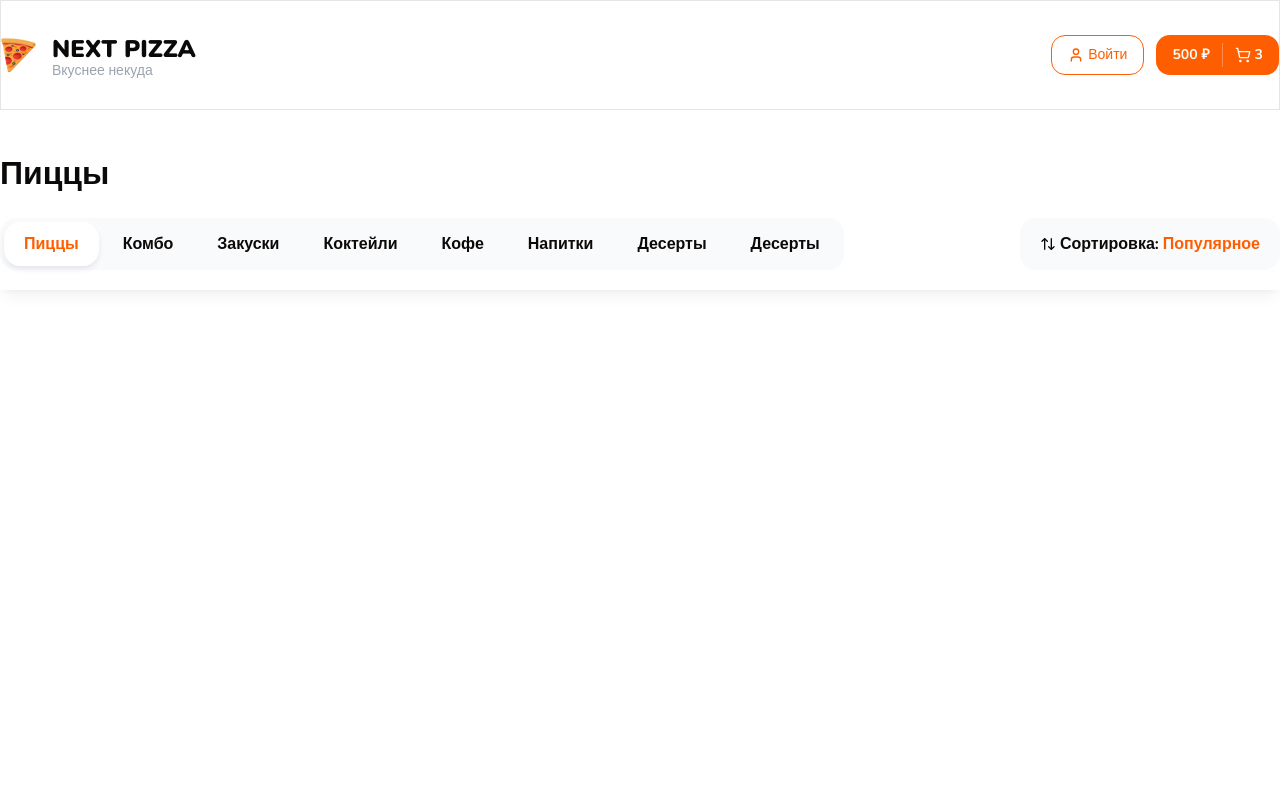
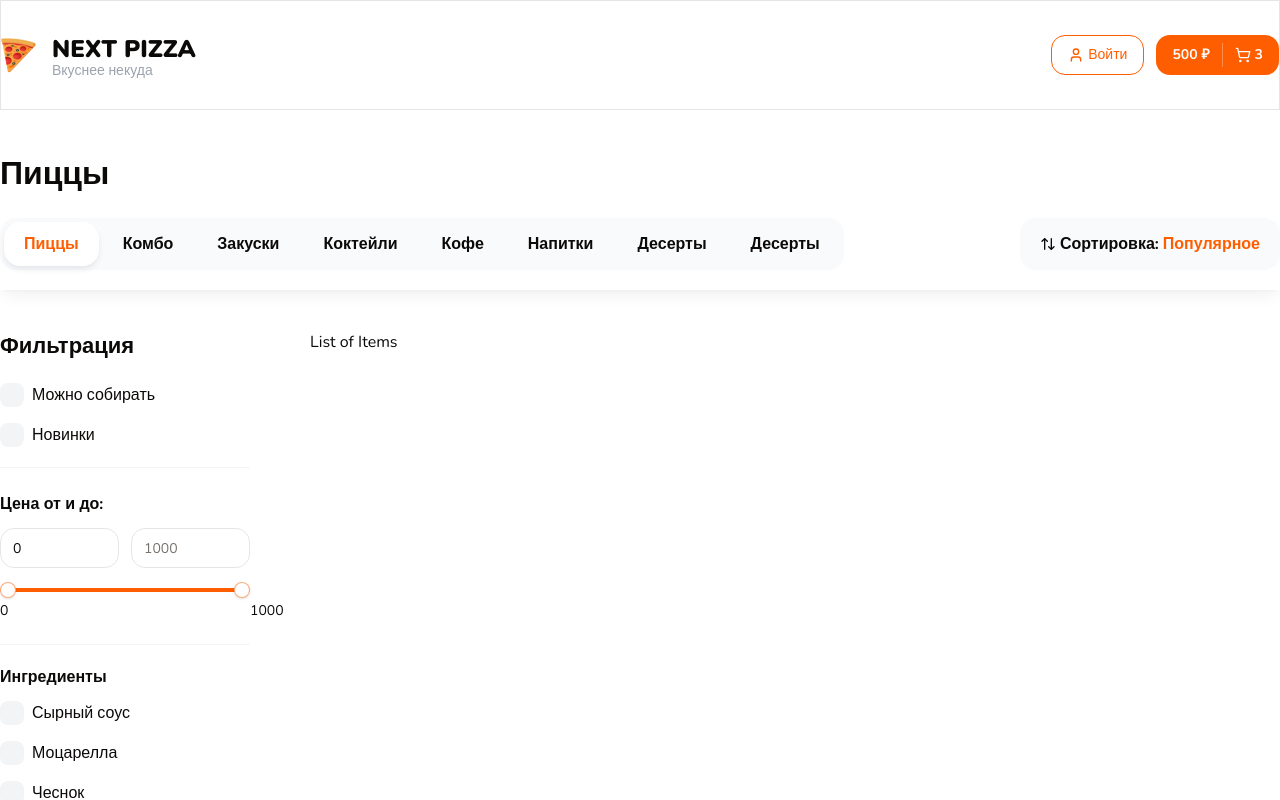
Before and after one commit to dfuqq/next_pizza, a Next.js app: page / in a window 1280 px wide. Shown: the top 800 px of the page. Built offline with nearby package versions, Linux system fonts and the light colour scheme.

Commit message:
Filtartion added

```diff
--- a/app/page.tsx
+++ b/app/page.tsx
@@ -1,5 +1,4 @@
-import Image from 'next/image';
-import { Container, Title, TopBar } from '@/components/shared';
+import { Container, Filters, Title, TopBar } from '@/components/shared';
 
 export default function Home() {
 	return (
@@ -11,7 +10,24 @@
 					className='font-extrabold'
 				/>
 			</Container>
+
 			<TopBar />
+
+			<Container className='mt-10 pb-14'>
+				<div className='flex gap-[60px]'>
+					{/* Filtration */}
+					<div className='w-[250px]'>
+						<Filters />
+					</div>
+
+					{/* List of Items */}
+					<div className='flex-1'>
+						<div className='flex flex-col gap-16'>
+							List of Items
+						</div>
+					</div>
+				</div>
+			</Container>
 		</>
 	);
 }
--- /dev/null
+++ b/components/shared/checkbox-group.tsx
@@ -0,0 +1,85 @@
+'use client';
+
+import React, { useState } from 'react';
+import { cn } from '@/lib/utils';
+import { FilterCheckbox, FilterCheckboxProps } from './filter-checkbox';
+import { Input } from '../ui';
+
+type Item = FilterCheckboxProps;
+
+interface Props {
+	title: string;
+	items: Item[];
+	defaultItems: Item[];
+	limit?: number;
+	searchInputPlaceholder?: string;
+	onChange?: (values: string[]) => void;
+	defaultValue?: string[];
+	className?: string;
+}
+
+export const CheckboxGroup: React.FC<Props> = ({
+	title,
+	items,
+	defaultItems,
+	limit = 5,
+	searchInputPlaceholder = 'Поиск',
+	className,
+	onChange,
+	defaultValue,
+}) => {
+	const [showAll, setShowAll] = useState(false);
+	const [searchValue, setSearchValue] = useState('');
+
+	const list = showAll
+		? items.filter((item) =>
+				item.text.toLowerCase().includes(searchValue.toLowerCase())
+		  )
+		: defaultItems.slice(0, limit);
+
+	const onChangeSearchInput = (e: React.ChangeEvent<HTMLInputElement>) => {
+		setSearchValue(e.target.value);
+	};
+
+	return (
+		<div className={cn('', className)}>
+			<p className='font-bold mb-3'>{title}</p>
+
+			{showAll && (
+				<div className='mb-5'>
+					<Input
+						placeholder={searchInputPlaceholder}
+						className='bg-gray-50 border-none'
+						onChange={onChangeSearchInput}
+					/>
+				</div>
+			)}
+
+			<div className='flex flex-col gap-4 max-h-96 pr-2 overflow-auto scrollbar'>
+				{list.map((item, index) => (
+					<FilterCheckbox
+						onCheckedChange={(ids) => console.log(ids)}
+						checked={false}
+						key={index}
+						value={item.value}
+						text={item.text}
+						endAdornment={item.endAdornment}
+					/>
+				))}
+			</div>
+
+			{items.length > limit && (
+				<div
+					className={
+						showAll ? 'border-t border-t-neutral-100 mt-4' : ''
+					}>
+					<button
+						onClick={() => setShowAll(!showAll)}
+						className='text-primary mt-3'>
+						{showAll ? '- Скрыть' : '+ Больше'}
+					</button>
+				</div>
+			)}
+		</div>
+	);
+};
--- /dev/null
+++ b/components/shared/filter-checkbox.tsx
@@ -0,0 +1,36 @@
+import React from 'react';
+import { Checkbox } from '../ui';
+
+export interface FilterCheckboxProps {
+	text: string;
+	value: string;
+	endAdornment?: React.ReactNode;
+	onCheckedChange?: (checked: boolean) => void;
+	checked?: boolean;
+}
+
+export const FilterCheckbox: React.FC<FilterCheckboxProps> = ({
+	text,
+	value,
+	endAdornment,
+	onCheckedChange,
+	checked,
+}) => {
+	return (
+		<div className='flex items-center space-x-2'>
+			<Checkbox
+				onCheckedChange={onCheckedChange}
+				checked={checked}
+				value={value}
+				className='rounded-[8px] w-6 h-6'
+				id={`checkbox-${String(value)}`}
+			/>
+			<label
+				htmlFor={`checkbox-${String(value)}`}
+				className='leading-none cursor-pointer flex-1'>
+				{text}
+			</label>
+			{endAdornment}
+		</div>
+	);
+};
--- /dev/null
+++ b/components/shared/filters.tsx
@@ -0,0 +1,142 @@
+import React from 'react';
+import { cn } from '@/lib/utils';
+import { CheckboxGroup, FilterCheckbox, Title } from '../shared';
+import { Input, RangeSlider } from '../ui';
+
+interface Props {
+	className?: string;
+}
+
+export const Filters: React.FC<Props> = ({ className }) => {
+	return (
+		<div className={cn('', className)}>
+			<Title
+				text='Фильтрация'
+				size='sm'
+				className='mb-5 font-bold'
+			/>
+
+			<div className='flex flex-col gap-4'>
+				<FilterCheckbox
+					text='Можно собирать'
+					value='CanCollect'
+				/>
+				<FilterCheckbox
+					text='Новинки'
+					value='New'
+				/>
+			</div>
+
+			<div className='mt-5 border-y border-y-neutral-100 py-6 pb-7'>
+				<p className='font-bold mb-3'>Цена от и до:</p>
+				<div className='flex gap-3 mb-5'>
+					{/* TODO: убрать стрелки с инпутов*/}
+					<Input
+						type='number'
+						placeholder='0'
+						min={0}
+						max={1000}
+						defaultValue={0}
+					/>
+					<Input
+						type='number'
+						placeholder='1000'
+						min={100}
+						max={1000}
+					/>
+				</div>
+
+				{/* TODO: Изменять фильтр со слайдером */}
+				<RangeSlider
+					min={0}
+					max={1000}
+					step={10}
+					value={[0, 1000]}
+					className='cursor-pointer'
+				/>
+			</div>
+
+			<CheckboxGroup
+				title='Ингредиенты'
+				className='mt-5'
+				limit={6}
+				defaultItems={[
+					{
+						text: 'Сырный соус',
+						value: '1',
+					},
+					{
+						text: 'Моцарелла',
+						value: '2',
+					},
+					{
+						text: 'Чеснок',
+						value: '3',
+					},
+					{
+						text: 'Солёные огурчики',
+						value: '4',
+					},
+					{
+						text: 'Красный лук',
+						value: '5',
+					},
+					{
+						text: 'Томаты',
+						value: '6',
+					},
+				]}
+				items={[
+					{
+						text: 'Сырный соус',
+						value: '1',
+					},
+					{
+						text: 'Моцарелла',
+						value: '2',
+					},
+					{
+						text: 'Чеснок',
+						value: '3',
+					},
+					{
+						text: 'Солёные огурчики',
+						value: '4',
+					},
+					{
+						text: 'Красный лук',
+						value: '5',
+					},
+					{
+						text: 'Томаты',
+						value: '6',
+					},
+					{
+						text: 'Сырный соус',
+						value: '1',
+					},
+					{
+						text: 'Моцарелла',
+						value: '2',
+					},
+					{
+						text: 'Чеснок',
+						value: '3',
+					},
+					{
+						text: 'Солёные огурчики',
+						value: '4',
+					},
+					{
+						text: 'Красный лук',
+						value: '5',
+					},
+					{
+						text: 'Томаты',
+						value: '6',
+					},
+				]}
+			/>
+		</div>
+	);
+};
--- a/components/shared/index.ts
+++ b/components/shared/index.ts
@@ -4,3 +4,6 @@
 export { Categories } from './categories';
 export { SortPopup } from './sort-popup';
 export { TopBar } from './top-bar';
+export { Filters } from './filters';
+export { FilterCheckbox } from './filter-checkbox';
+export { CheckboxGroup } from './checkbox-group';
--- a/components/ui/checkbox.tsx
+++ b/components/ui/checkbox.tsx
@@ -1,10 +1,10 @@
-"use client"
+'use client';
 
-import * as React from "react"
-import * as CheckboxPrimitive from "@radix-ui/react-checkbox"
-import { Check } from "lucide-react"
+import * as React from 'react';
+import * as CheckboxPrimitive from '@radix-ui/react-checkbox';
+import { Check } from 'lucide-react';
 
-import { cn } from "@/lib/utils"
+import { cn } from '@/lib/utils';
 
 const Checkbox = React.forwardRef<
 	React.ElementRef<typeof CheckboxPrimitive.Root>,
@@ -13,18 +13,19 @@
 	<CheckboxPrimitive.Root
 		ref={ref}
 		className={cn(
-      "peer h-4 w-4 shrink-0 rounded-sm border border-primary ring-offset-background focus-visible:outline-none focus-visible:ring-2 focus-visible:ring-ring focus-visible:ring-offset-2 disabled:cursor-not-allowed disabled:opacity-50 data-[state=checked]:bg-primary data-[state=checked]:text-primary-foreground",
+			'peer h-4 w-4 shrink-0 bg-gray-100 ring-offset-background focus-visible:outline-none focus-visible:ring-2 focus-visible:ring-ring focus-visible:ring-offset-2 disabled:cursor-not-allowed disabled:opacity-50 data-[state=checked]:bg-primary data-[state=checked]:text-primary-foreground',
 			className
 		)}
-    {...props}
-  >
+		{...props}>
 		<CheckboxPrimitive.Indicator
-      className={cn("flex items-center justify-center text-current")}
-    >
-      <Check className="h-4 w-4" />
+			className={cn('flex items-center justify-center text-current')}>
+			<Check
+				className='h-4 w-4'
+				strokeWidth={3}
+			/>
 		</CheckboxPrimitive.Indicator>
 	</CheckboxPrimitive.Root>
-))
-Checkbox.displayName = CheckboxPrimitive.Root.displayName
+));
+Checkbox.displayName = CheckboxPrimitive.Root.displayName;
 
-export { Checkbox }
+export { Checkbox };
--- a/components/ui/index.ts
+++ b/components/ui/index.ts
@@ -8,3 +8,4 @@
 export { Select } from './select';
 export { Skeleton } from './skeleton';
 export { Slider } from './slider';
+export { RangeSlider } from './range-slider';
--- /dev/null
+++ b/components/ui/range-slider.tsx
@@ -0,0 +1,87 @@
+'use client';
+
+import React from 'react';
+import * as SliderPrimitive from '@radix-ui/react-slider';
+
+import { cn } from '@/lib/utils';
+
+type SliderProps = {
+	className?: string;
+	min: number;
+	max: number;
+	step: number;
+	formatLabel?: (value: number) => string;
+	value?: number[] | readonly number[];
+	onValueChange?: (values: number[]) => void;
+};
+
+const RangeSlider = React.forwardRef(
+	(
+		{
+			className,
+			min,
+			max,
+			step,
+			formatLabel,
+			value,
+			onValueChange,
+			...props
+		}: SliderProps,
+		ref
+	) => {
+		const initialValue = Array.isArray(value) ? value : [min, max];
+		const [localValues, setLocalValues] = React.useState(initialValue);
+
+		React.useEffect(() => {
+			// Update localValues when the external value prop changes
+			setLocalValues(Array.isArray(value) ? value : [min, max]);
+		}, [min, max, value]);
+
+		const handleValueChange = (newValues: number[]) => {
+			setLocalValues(newValues);
+			if (onValueChange) {
+				onValueChange(newValues);
+			}
+		};
+
+		return (
+			<SliderPrimitive.Root
+				ref={ref as React.RefObject<HTMLDivElement>}
+				min={min}
+				max={max}
+				step={step}
+				value={localValues}
+				onValueChange={handleValueChange}
+				className={cn(
+					'relative flex w-full touch-none select-none mb-6 items-center',
+					className
+				)}
+				{...props}>
+				<SliderPrimitive.Track className='relative h-1 w-full grow overflow-hidden rounded-full bg-primary/20'>
+					<SliderPrimitive.Range className='absolute h-full bg-primary' />
+				</SliderPrimitive.Track>
+				{localValues.map((value, index) => (
+					<React.Fragment key={index}>
+						<div
+							className='absolute text-center'
+							style={{
+								left: `calc(${
+									((value - min) / (max - min)) * 100
+								}% + 0px)`,
+								top: `10px`,
+							}}>
+							<span className='text-sm'>
+								{formatLabel ? formatLabel(value) : value}
+							</span>
+						</div>
+						<SliderPrimitive.Thumb className='block h-4 w-4 rounded-full border border-primary/50 bg-white shadow transition-colors focus-visible:outline-none focus-visible:ring-1 focus-visible:ring-ring disabled:pointer-events-none disabled:opacity-50' />
+					</React.Fragment>
+				))}
+			</SliderPrimitive.Root>
+		);
+	}
+);
+
+RangeSlider.displayName = SliderPrimitive.Root.displayName;
+
+export { RangeSlider };
```
Lines whose indentation alone changed are shown as unchanged.
